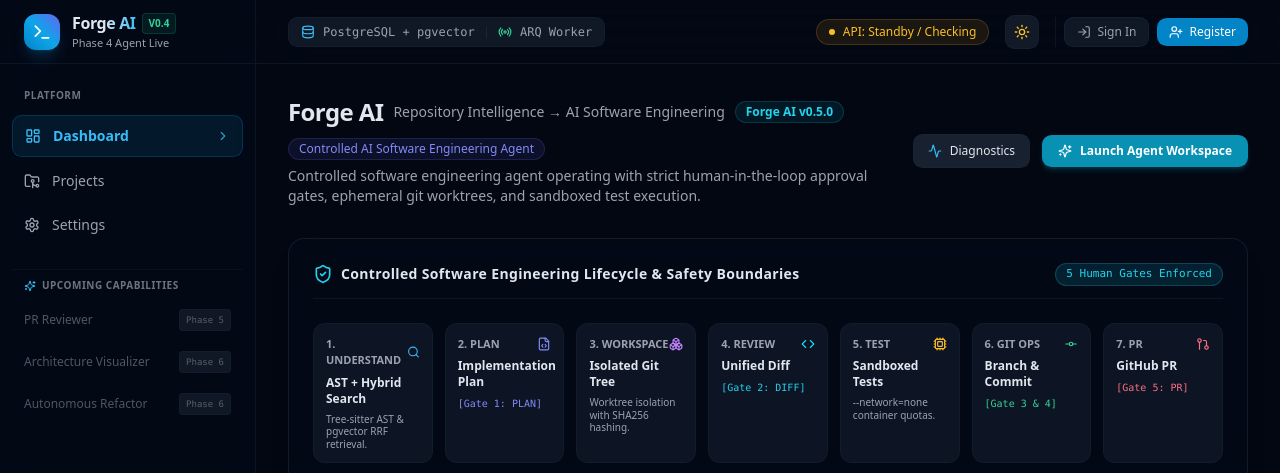
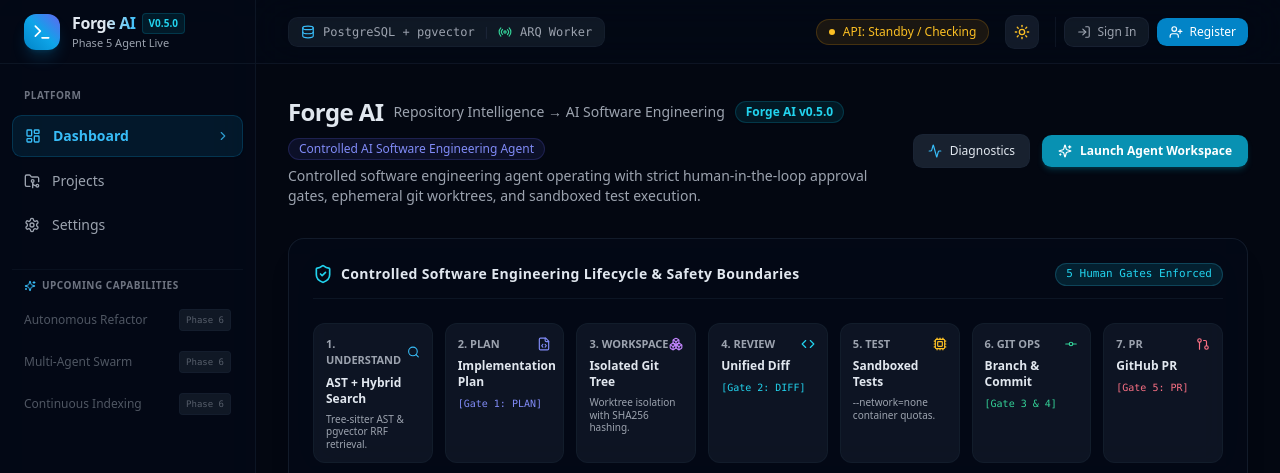
Before and after one commit to arth2004/ForgeAI, a Next.js app in the folder frontend/: page / in a window 1280 px wide. Shown: the top 473 px of the page. Built offline with nearby package versions, Linux system fonts and the light colour scheme; no server answers.

Commit message:
fix(ui): update sidebar branding to phase 5 v0.5.0

```diff
--- a/frontend/src/components/layout/sidebar.tsx
+++ b/frontend/src/components/layout/sidebar.tsx
@@ -34,9 +34,9 @@
 ];
 
 const futurePhaseFeatures = [
-  { name: "PR Reviewer", phase: "Phase 5" },
-  { name: "Architecture Visualizer", phase: "Phase 6" },
   { name: "Autonomous Refactor", phase: "Phase 6" },
+  { name: "Multi-Agent Swarm", phase: "Phase 6" },
+  { name: "Continuous Indexing", phase: "Phase 6" },
 ];
 
 export function Sidebar() {
@@ -54,13 +54,14 @@
             <span className="font-bold text-base tracking-tight bg-gradient-to-r from-foreground via-foreground to-sky-400 bg-clip-text text-transparent">
               Forge AI
             </span>
-            <span className="text-[10px] uppercase font-semibold px-1.5 py-0.5 rounded bg-emerald-500/10 text-emerald-400 border border-emerald-500/20">
-              v0.4
+            <span className="text-[10px] uppercase font-semibold px-1.5 py-0.5 rounded bg-cyan-500/10 text-cyan-400 border border-cyan-500/20">
+              v0.5.0
             </span>
           </div>
-          <p className="text-[11px] text-muted-foreground font-medium">Phase 4 Agent Live</p>
+          <p className="text-[11px] text-muted-foreground font-medium">Phase 5 Agent Live</p>
         </div>
       </div>
+
 
       {/* Main Navigation */}
       <div className="flex-1 py-6 px-3 space-y-6 overflow-y-auto">
```
Also changed, not shown: 1 other file (tests, documents, lock files or other folders).
